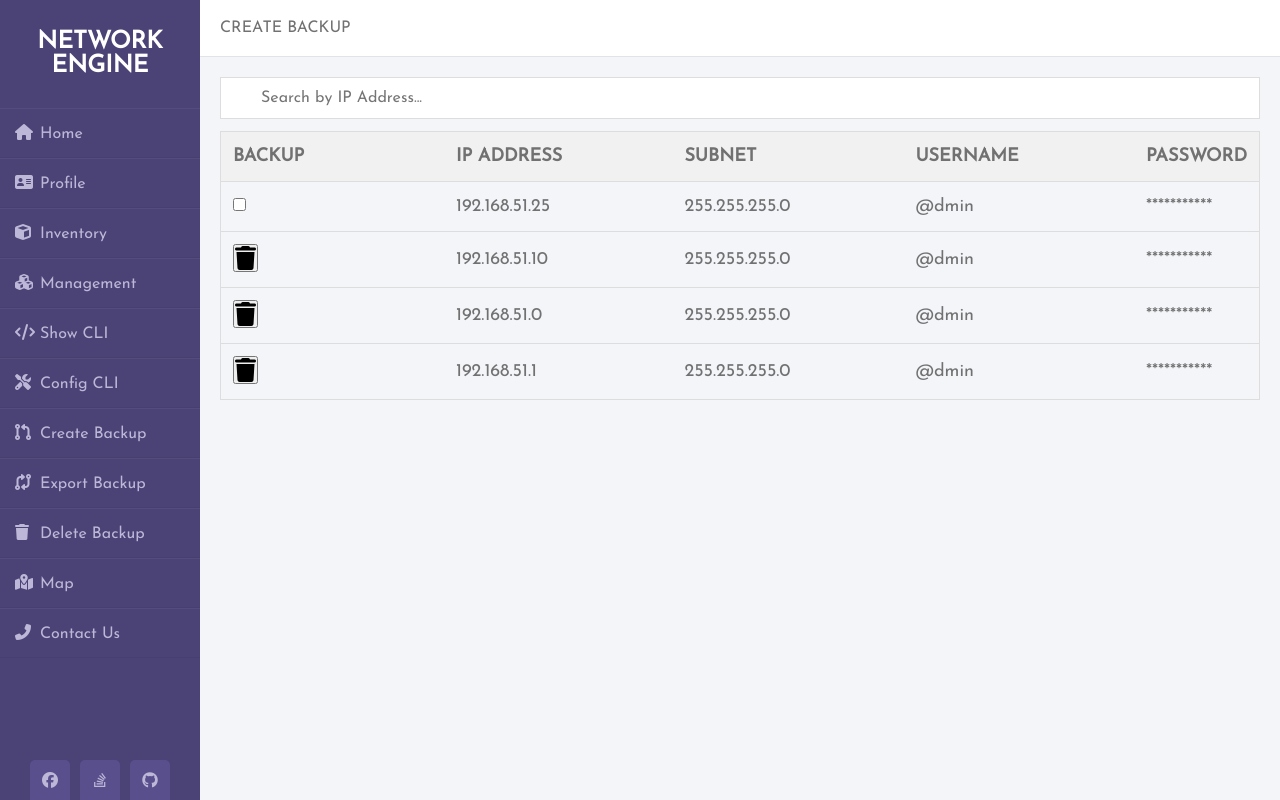
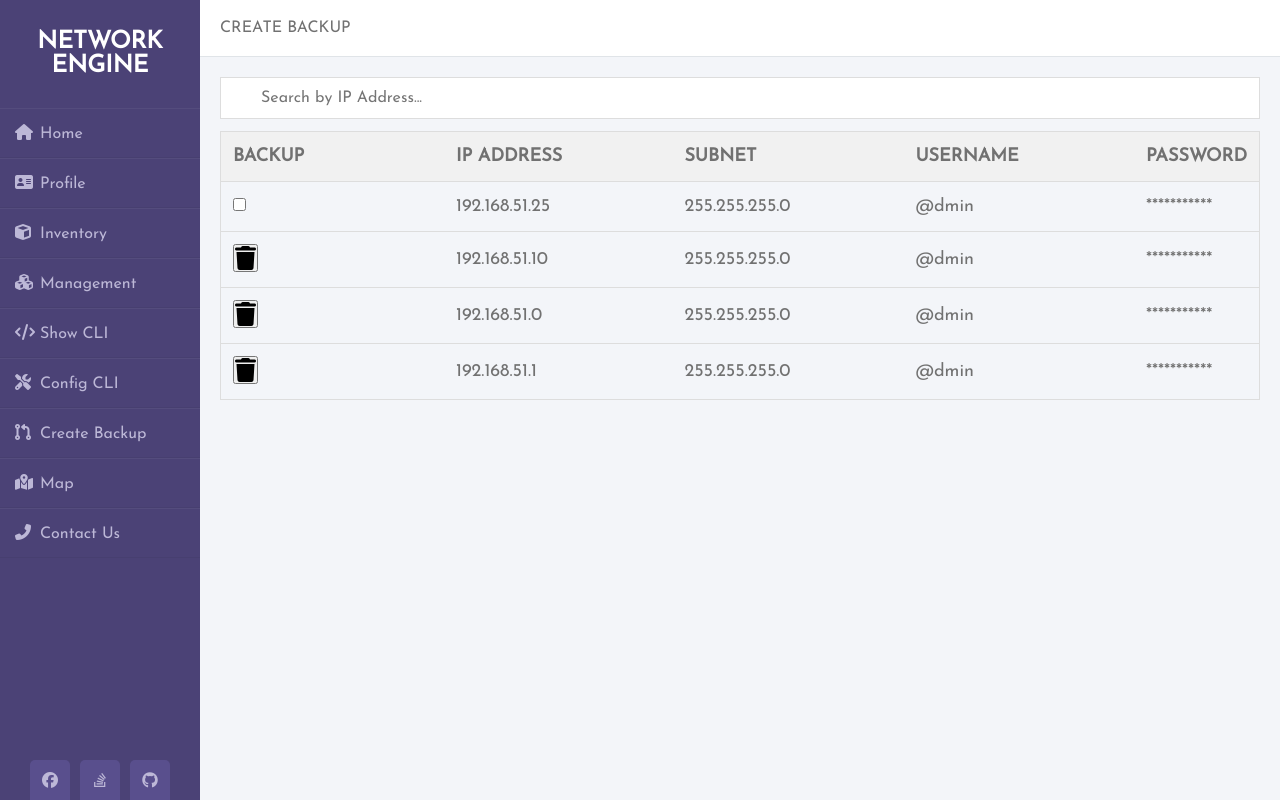
Before and after one commit to ADPOLLEY/Network-Engine, a Flask app: page /create_backup in a window 1280 px wide. Run offline with Flask 2, Linux system fonts and the light colour scheme; some libraries are stand-ins or nearby versions.

Commit message:
Simplification of UI
Removing delete, export backup directories

```diff
--- a/app/templates/contact_us.html
+++ b/app/templates/contact_us.html
@@ -28,8 +28,8 @@
               <li><a href="{{ url_for('show_cli') }}"><i class="fa-solid fa-code"></i>Show CLI</a></li>
               <li><a href="{{ url_for('config') }}"><i class="fa-solid fa-screwdriver-wrench"></i>Config CLI</a></li>
               <li><a href="{{ url_for('create_backup') }}"><i class="fa-solid fa-code-pull-request"></i>Create Backup</a></li>
-              <li><a href="{{ url_for('export_backup') }}"><i class="fa-solid fa-code-compare"></i>Export Backup</a></li>
-              <li><a href="{{ url_for('delete_backup') }}"><i class="fa-solid fa-trash"></i>Delete Backup</a></li>
+                <!--<li><a href="{{ url_for('export_backup') }}"><i class="fa-solid fa-code-compare"></i>Export Backup</a></li>-->
+                <!--<li><a href="{{ url_for('delete_backup') }}"><i class="fa-solid fa-trash"></i>Delete Backup</a></li>-->
               <li><a href="#"><i class="fa-solid fa-map-location-dot"></i>Map</a></li>
               <li><a href="{{ url_for('contact_us') }}"><i class="fa-solid fa-phone-flip"></i>Contact Us</a></li>
             </ul>
--- a/app/templates/create_backup.html
+++ b/app/templates/create_backup.html
@@ -35,8 +35,8 @@
                 <li><a href="{{ url_for('show_cli') }}"><i class="fa-solid fa-code"></i>Show CLI</a></li>
                 <li><a href="{{ url_for('config') }}"><i class="fa-solid fa-screwdriver-wrench"></i>Config CLI</a></li>
                 <li><a href="{{ url_for('create_backup') }}"><i class="fa-solid fa-code-pull-request"></i>Create Backup</a></li>
-                <li><a href="{{ url_for('export_backup') }}"><i class="fa-solid fa-code-compare"></i>Export Backup</a></li>
-                <li><a href="{{ url_for('delete_backup') }}"><i class="fa-solid fa-trash"></i>Delete Backup</a></li>
+                <!--<li><a href="{{ url_for('export_backup') }}"><i class="fa-solid fa-code-compare"></i>Export Backup</a></li>-->
+                <!--<li><a href="{{ url_for('delete_backup') }}"><i class="fa-solid fa-trash"></i>Delete Backup</a></li>-->
                 <li><a href="#"><i class="fa-solid fa-map-location-dot"></i>Map</a></li>
                 <li><a href="{{ url_for('contact_us') }}"><i class="fa-solid fa-phone-flip"></i>Contact Us</a></li>
             </ul>
--- a/app/templates/delete_backup.html
+++ b/app/templates/delete_backup.html
@@ -30,8 +30,8 @@
                 <li><a href="{{ url_for('show_cli') }}"><i class="fa-solid fa-code"></i>Show CLI</a></li>
                 <li><a href="{{ url_for('config') }}"><i class="fa-solid fa-screwdriver-wrench"></i>Config CLI</a></li>
                 <li><a href="{{ url_for('create_backup') }}"><i class="fa-solid fa-code-pull-request"></i>Create Backup</a></li>
-                <li><a href="{{ url_for('export_backup') }}"><i class="fa-solid fa-code-compare"></i>Export Backup</a></li>
-                <li><a href="{{ url_for('delete_backup') }}"><i class="fa-solid fa-trash"></i>Delete Backup</a></li>
+                <!--<li><a href="{{ url_for('export_backup') }}"><i class="fa-solid fa-code-compare"></i>Export Backup</a></li>-->
+                <!--<li><a href="{{ url_for('delete_backup') }}"><i class="fa-solid fa-trash"></i>Delete Backup</a></li>-->
                 <li><a href="#"><i class="fa-solid fa-map-location-dot"></i>Map</a></li>
                 <li><a href="{{ url_for('contact_us') }}"><i class="fa-solid fa-phone-flip"></i>Contact Us</a></li>
             </ul>
--- a/app/templates/export_backup.html
+++ b/app/templates/export_backup.html
@@ -30,8 +30,8 @@
                 <li><a href="{{ url_for('show_cli') }}"><i class="fa-solid fa-code"></i>Show CLI</a></li>
                 <li><a href="{{ url_for('config') }}"><i class="fa-solid fa-screwdriver-wrench"></i>Config CLI</a></li>
                 <li><a href="{{ url_for('create_backup') }}"><i class="fa-solid fa-code-pull-request"></i>Create Backup</a></li>
-                <li><a href="{{ url_for('export_backup') }}"><i class="fa-solid fa-code-compare"></i>Export Backup</a></li>
-                <li><a href="{{ url_for('delete_backup') }}"><i class="fa-solid fa-trash"></i>Delete Backup</a></li>
+                <!--<li><a href="{{ url_for('export_backup') }}"><i class="fa-solid fa-code-compare"></i>Export Backup</a></li>-->
+                <!--<li><a href="{{ url_for('delete_backup') }}"><i class="fa-solid fa-trash"></i>Delete Backup</a></li>-->
                 <li><a href="#"><i class="fa-solid fa-map-location-dot"></i>Map</a></li>
                 <li><a href="{{ url_for('contact_us') }}"><i class="fa-solid fa-phone-flip"></i>Contact Us</a></li>
             </ul>
--- a/app/templates/inventory.html
+++ b/app/templates/inventory.html
@@ -81,8 +81,8 @@
                 <li><a href="{{ url_for('show_cli') }}"><i class="fa-solid fa-code"></i>Show CLI</a></li>
                 <li><a href="{{ url_for('config') }}"><i class="fa-solid fa-screwdriver-wrench"></i>Config CLI</a></li>
                 <li><a href="{{ url_for('create_backup') }}"><i class="fa-solid fa-code-pull-request"></i>Create Backup</a></li>
-                <li><a href="{{ url_for('export_backup') }}"><i class="fa-solid fa-code-compare"></i>Export Backup</a></li>
-                <li><a href="{{ url_for('delete_backup') }}"><i class="fa-solid fa-trash"></i>Delete Backup</a></li>
+                <!--<li><a href="{{ url_for('export_backup') }}"><i class="fa-solid fa-code-compare"></i>Export Backup</a></li>-->
+                <!--<li><a href="{{ url_for('delete_backup') }}"><i class="fa-solid fa-trash"></i>Delete Backup</a></li>-->
                 <li><a href="#"><i class="fa-solid fa-map-location-dot"></i>Map</a></li>
                 <li><a href="{{ url_for('contact_us') }}"><i class="fa-solid fa-phone-flip"></i>Contact Us</a></li>
             </ul>
--- a/app/templates/management.html
+++ b/app/templates/management.html
@@ -28,8 +28,8 @@
                 <li><a href="{{ url_for('show_cli') }}"><i class="fa-solid fa-code"></i>Show CLI</a></li>
                 <li><a href="{{ url_for('config') }}"><i class="fa-solid fa-screwdriver-wrench"></i>Config CLI</a></li>
                 <li><a href="{{ url_for('create_backup') }}"><i class="fa-solid fa-code-pull-request"></i>Create Backup</a></li>
-                <li><a href="{{ url_for('export_backup') }}"><i class="fa-solid fa-code-compare"></i>Export Backup</a></li>
-                <li><a href="{{ url_for('delete_backup') }}"><i class="fa-solid fa-trash"></i>Delete Backup</a></li>
+                <!--<li><a href="{{ url_for('export_backup') }}"><i class="fa-solid fa-code-compare"></i>Export Backup</a></li>-->
+                <!--<li><a href="{{ url_for('delete_backup') }}"><i class="fa-solid fa-trash"></i>Delete Backup</a></li>-->
                 <li><a href="#"><i class="fa-solid fa-map-location-dot"></i>Map</a></li>
                 <li><a href="{{ url_for('contact_us') }}"><i class="fa-solid fa-phone-flip"></i>Contact Us</a></li>
             </ul>
--- a/app/templates/profile.html
+++ b/app/templates/profile.html
@@ -28,8 +28,8 @@
               <li><a href="{{ url_for('show_cli') }}"><i class="fa-solid fa-code"></i>Show CLI</a></li>
               <li><a href="{{ url_for('config') }}"><i class="fa-solid fa-screwdriver-wrench"></i>Config CLI</a></li>
               <li><a href="{{ url_for('create_backup') }}"><i class="fa-solid fa-code-pull-request"></i>Create Backup</a></li>
-              <li><a href="{{ url_for('export_backup') }}"><i class="fa-solid fa-code-compare"></i>Export Backup</a></li>
-              <li><a href="{{ url_for('delete_backup') }}"><i class="fa-solid fa-trash"></i>Delete Backup</a></li>
+                <!--<li><a href="{{ url_for('export_backup') }}"><i class="fa-solid fa-code-compare"></i>Export Backup</a></li>-->
+                <!--<li><a href="{{ url_for('delete_backup') }}"><i class="fa-solid fa-trash"></i>Delete Backup</a></li>-->
               <li><a href="#"><i class="fa-solid fa-map-location-dot"></i>Map</a></li>
               <li><a href="{{ url_for('contact_us') }}"><i class="fa-solid fa-phone-flip"></i>Contact Us</a></li>
             </ul>
--- a/app/templates/show_cli.html
+++ b/app/templates/show_cli.html
@@ -30,8 +30,8 @@
                 <li><a href="{{ url_for('show_cli') }}"><i class="fa-solid fa-code"></i>Show CLI</a></li>
                 <li><a href="{{ url_for('config') }}"><i class="fa-solid fa-screwdriver-wrench"></i>Config CLI</a></li>
                 <li><a href="{{ url_for('create_backup') }}"><i class="fa-solid fa-code-pull-request"></i>Create Backup</a></li>
-                <li><a href="{{ url_for('export_backup') }}"><i class="fa-solid fa-code-compare"></i>Export Backup</a></li>
-                <li><a href="{{ url_for('delete_backup') }}"><i class="fa-solid fa-trash"></i>Delete Backup</a></li>
+                <!--<li><a href="{{ url_for('export_backup') }}"><i class="fa-solid fa-code-compare"></i>Export Backup</a></li>-->
+                <!--<li><a href="{{ url_for('delete_backup') }}"><i class="fa-solid fa-trash"></i>Delete Backup</a></li>-->
                 <li><a href="#"><i class="fa-solid fa-map-location-dot"></i>Map</a></li>
                 <li><a href="{{ url_for('contact_us') }}"><i class="fa-solid fa-phone-flip"></i>Contact Us</a></li>
             </ul>
--- a/app/views.py
+++ b/app/views.py
@@ -12,7 +12,7 @@ def inventory():
     """Serve inventory template."""
     devices = db.session.query(Device).all()
     return render_template("inventory.html", devices=devices)
-
+1
 @app.route("/submit", methods=["POST"])
 def submit():
     global_device_object = Device()
```
Also changed, not shown: app/templates/config.html (+2 -8 lines), app/sqlite.db.
